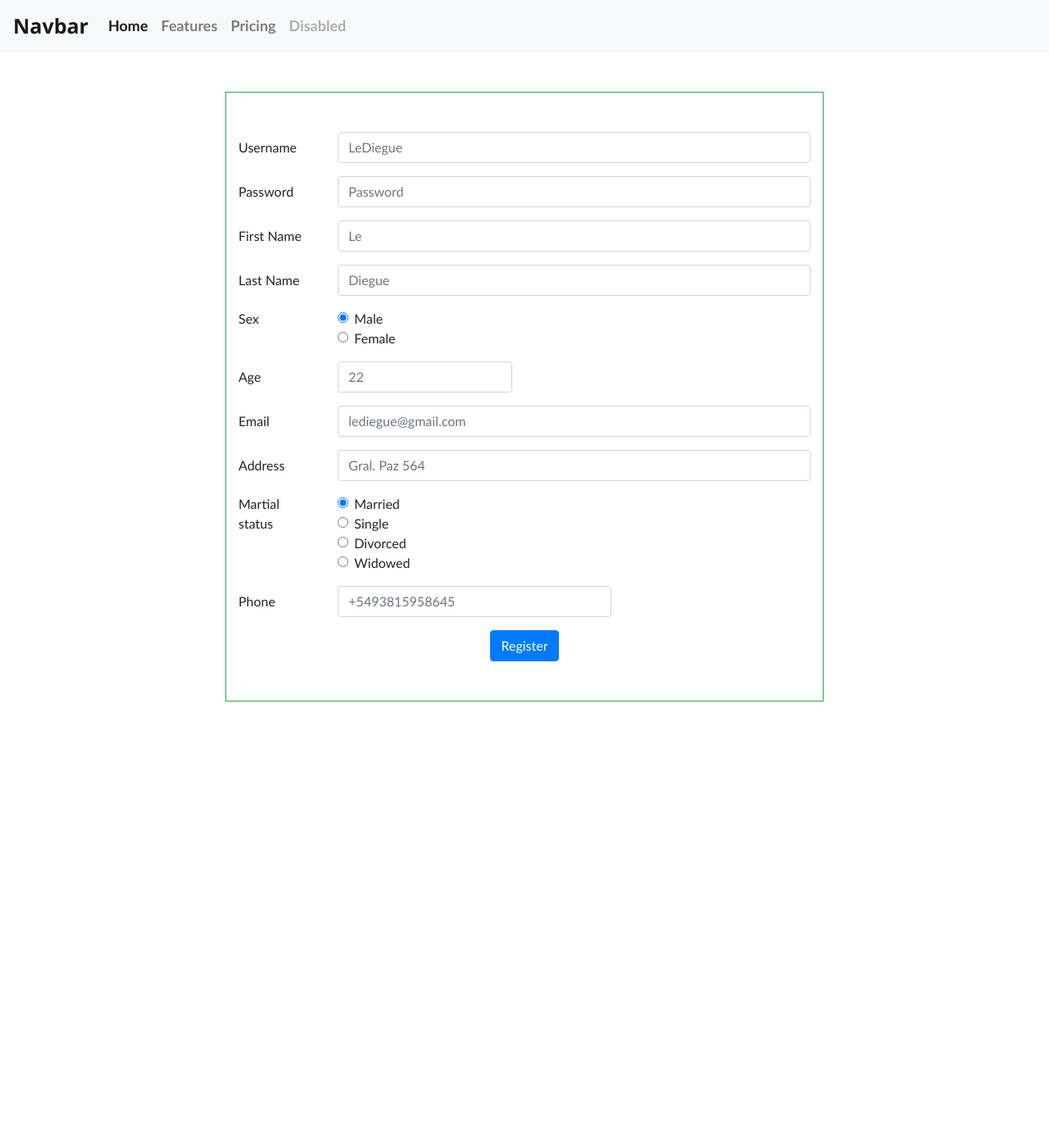
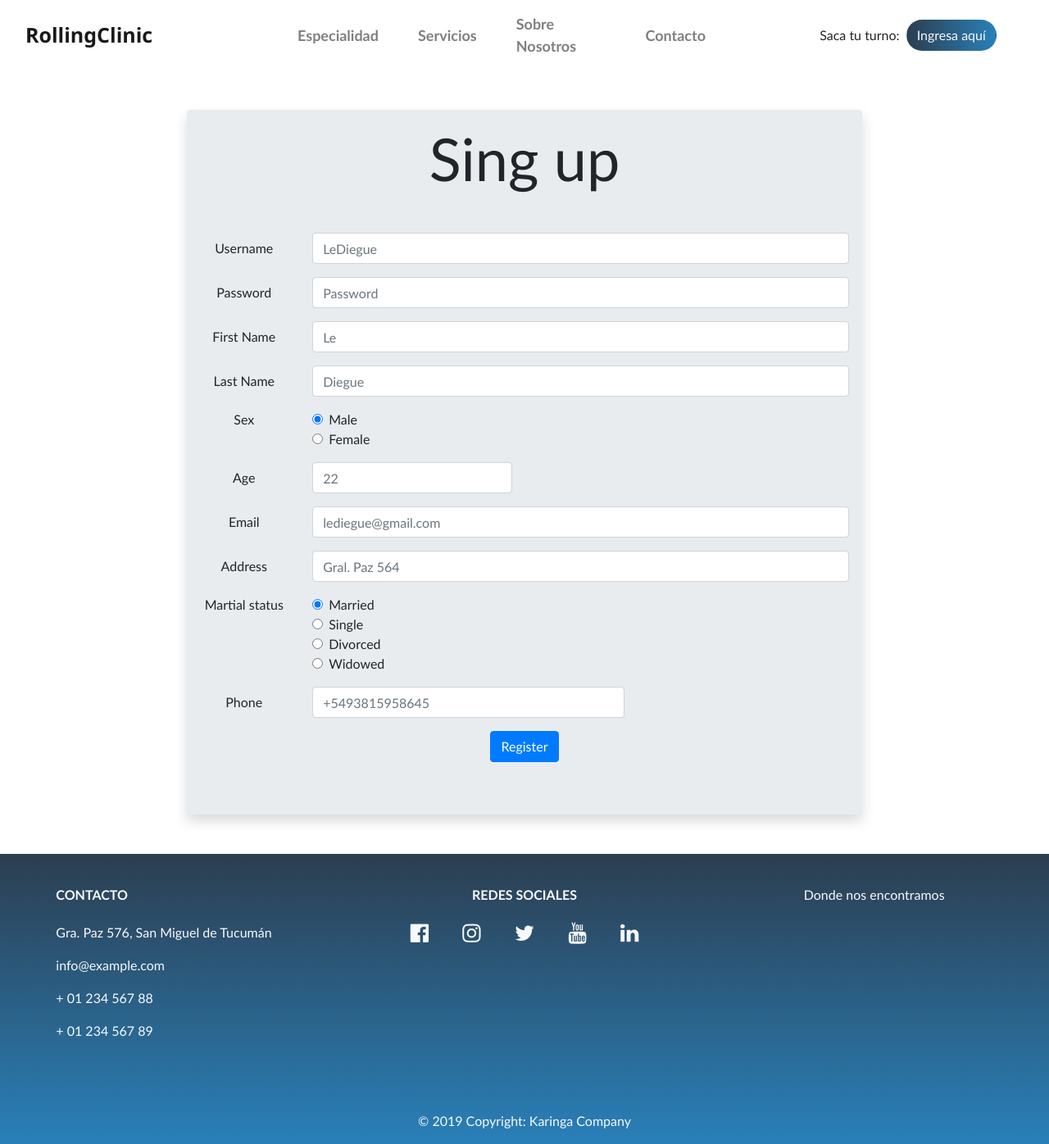
Before and after one commit to leomoyano/Clinica-Proyecto, a website built with webpack: page src/register.html in a window 1280 px wide. Shown: the whole page at 82% size. Before the commit the page ends 904 px from the top, so only its background shows below. Built offline with nearby package versions, Linux system fonts and the light colour scheme; grey boxes are pictures that could not be loaded.

Commit message:
Cambios RecuveryPass

```diff
--- a/src/register.html
+++ b/src/register.html
@@ -9,58 +9,75 @@
     <!-- Bootstrap CSS -->
     <link rel="stylesheet" href="https://stackpath.bootstrapcdn.com/bootstrap/4.3.1/css/bootstrap.min.css"
         integrity="sha384-ggOyR0iXCbMQv3Xipma34MD+dH/1fQ784/j6cY/iJTQUOhcWr7x9JvoRxT2MZw1T" crossorigin="anonymous">
-
-    <title>Hello, world!</title>
+    <link rel="stylesheet" href="https://cdnjs.cloudflare.com/ajax/libs/font-awesome/4.7.0/css/font-awesome.min.css">
+    <title>Register page</title>
 </head>
 
 <body>
-    <nav class="navbar navbar-expand-lg navbar-light bg-light">
-        <a class="navbar-brand" href="#">Navbar</a>
+    <nav class="navbar navbar-expand-lg navbar-light bg-white justify-content-between">
+        <div class="col-2">
+                <a class="navbar-brand" href="index.html">RollingClinic</a>
+        </div>
+
         <button class="navbar-toggler" type="button" data-toggle="collapse" data-target="#navbarNavAltMarkup"
             aria-controls="navbarNavAltMarkup" aria-expanded="false" aria-label="Toggle navigation">
             <span class="navbar-toggler-icon"></span>
         </button>
-        <div class="collapse navbar-collapse" id="navbarNavAltMarkup">
-            <div class="navbar-nav">
-                <a class="nav-item nav-link active" href="#">Home <span class="sr-only">(current)</span></a>
-                <a class="nav-item nav-link" href="#">Features</a>
-                <a class="nav-item nav-link" href="#">Pricing</a>
-                <a class="nav-item nav-link disabled" href="#" tabindex="-1" aria-disabled="true">Disabled</a>
-            </div>
+        <div class="col-lg-6">
+                <div class="collapse navbar-collapse justify-content-center ml-5" id="navbarNavAltMarkup">
+                        <div class="navbar-nav align-items-center">
+                            <a class="nav-item nav-link mx-3" href="#especialidad">Especialidad</a>
+                            <a class="nav-item nav-link mx-3" href="#servicios">Servicios</a>
+                            <a class="nav-item nav-link mx-3" href="#sobreNosotros">Sobre Nosotros</a>
+                            <a class="nav-item nav-link mx-3" href="#contactos">Contacto</a>
+                        </div>
+                    </div>
         </div>
+        <div class="col-3">
+                <div class="justify-content-center align-items-center d-none d-lg-flex">
+                        <span class="py-3 mr-2">Saca tu turno:</span>
+                        <button type="button" class="btn login-btn">
+                                <a class="text-light " href="#"
+                                data-toggle="modal" data-target="#exampleModal">Ingresa
+                                aquí</a>
+                        </button>
+                    </div>
+        </div>
+
     </nav>
     <!-- /*props[]={fecha de nacimiento, obra social}*/ -->
-    <div class="container">
+    <div class="container-fluid mb-0">
         <div class="row justify-content-center">
             <div class="col-lg-8">
-                <div class="container border border-success my-5">
+                <div class="container  shadow p-3 mb-5 jumbotron rounded my-5">
+                    <h1 class="display-3 text-center">Sing up</h1>
                     <form class="my-5">
                         <div class="form-group row">
-                            <label for="username" class="col-lg-2 col-form-label">Username</label>
+                            <label for="username" class="text-center col-lg-2 col-form-label">Username</label>
                             <div class="col-lg-10">
                                 <input type="text" class="form-control" id="username" placeholder="LeDiegue">
                             </div>
                         </div>
                         <div class="form-group row">
-                            <label for="password" class="col-lg-2 col-form-label">Password</label>
+                            <label for="password" class="text-center col-lg-2 col-form-label">Password</label>
                             <div class="col-lg-10">
                                 <input type="password" class="form-control" id="password" placeholder="Password">
                             </div>
                         </div>
                         <div class="form-group row">
-                            <label for="firstName" class="col-lg-2 col-form-label">First Name</label>
+                            <label for="firstName" class="text-center col-lg-2 col-form-label">First Name</label>
                             <div class="col-lg-10">
                                 <input type="firstName" class="form-control" id="firstName" placeholder="Le">
                             </div>
                         </div>
                         <div class="form-group row">
-                            <label for="lastName" class="col-lg-2 col-form-label">Last Name</label>
+                            <label for="lastName" class="text-center col-lg-2 col-form-label">Last Name</label>
                             <div class="col-lg-10">
                                 <input type="lastName" class="form-control" id="lastName" placeholder="Diegue">
                             </div>
                         </div>
                         <div class="form-group row">
-                            <legend class="col-form-label col-lg-2 pt-0">Sex</legend>
+                            <legend class="text-center col-form-label col-lg-2 pt-0">Sex</legend>
                             <div class="col-lg-10">
                                 <div class="form-check">
                                     <input class="form-check-input" type="radio" name="gridSex" id="male"
@@ -79,26 +96,26 @@
                             </div>
                         </div>
                         <div class="form-group row">
-                            <label for="age" class="col-lg-2 col-form-label">Age</label>
+                            <label for="age" class="text-center col-lg-2 col-form-label">Age</label>
                             <div class="col-lg-4">
                                 <input type="number" class="form-control" id="age" placeholder="22" step="1" min="0"
                                     max="120">
                             </div>
                         </div>
                         <div class="form-group row">
-                            <label for="email" class="col-lg-2 col-form-label">Email</label>
+                            <label for="email" class="text-center col-lg-2 col-form-label">Email</label>
                             <div class="col-lg-10">
                                 <input type="email" class="form-control" id="email" placeholder="lediegue@gmail.com">
                             </div>
                         </div>
                         <div class="form-group row">
-                            <label for="address" class="col-lg-2 col-form-label">Address</label>
+                            <label for="address" class="text-center col-lg-2 col-form-label">Address</label>
                             <div class="col-lg-10">
                                 <input type="text" class="form-control" id="address" placeholder="Gral. Paz 564">
                             </div>
                         </div>
                         <div class="form-group row">
-                            <legend class="col-form-label col-lg-2 pt-0">Martial status</legend>
+                            <legend class="text-center col-form-label col-lg-2 pt-0">Martial status</legend>
                             <div class="col-lg-10">
                                 <div class="form-check">
                                     <input class="form-check-input" type="radio" name="gridMartialStatus" id="married"
@@ -131,7 +148,7 @@
                             </div>
                         </div>
                         <div class="form-group row">
-                            <label for="age" class="col-lg-2 col-form-label">Phone</label>
+                            <label for="age" class="text-center col-lg-2 col-form-label">Phone</label>
                             <div class="col-lg-6">
                                 <input type="tel" class="form-control" id="phone" placeholder="+5493815958645">
                             </div>
@@ -145,9 +162,93 @@
                 </div>
             </div>
         </div>
-
     </div>
 
+    <!-- Footer -->
+    <footer class="font-small unique-color-dark pt-4">
+        <div class="page-footer container-fluid text-center text-md-left">
+            <div class="row mt-3 justify-content-around">
+                <div class="col-md-3 col-lg-3 col-xl-3 mb-4 text-light">
+
+                    <h6 class="text-uppercase font-weight-bold mb-4 ">Contacto</h6>
+
+                    <p>
+                        Gra. Paz 576, San Miguel de Tucumán</p>
+                    <p>
+                        info@example.com</p>
+                    <p>
+                        + 01 234 567 88</p>
+                    <p>
+                        + 01 234 567 89</p>
+                </div>
+
+                <div class="col-md-3 col-lg-3 col-xl-3 mb-4">
+
+                    <h6 class="text-uppercase font-weight-bold text-center text-light mb-4">Redes Sociales</h6>
+
+                    <div class="row justify-content-around">
+                        <i class="fa fa-facebook-official text-light" style="font-size:26px"></i>
+                        <i class="fa fa-instagram text-light" style="font-size:26px"></i>
+                        <i class="fa fa-twitter text-light" style="font-size:26px"></i>
+                        <i class="fa fa-youtube text-light" style="font-size:26px"></i>
+                        <i class="fa fa-linkedin text-light" style="font-size:26px"></i>
+                    </div>
+
+                </div>
+
+                <div class="col-md-3 col-lg-3 col-xl-3 mb-4">
+                    <h6 class="text-center text-light">Donde nos encontramos</h6>
+                    <iframe width="100%" height="200"
+                        src="https://maps.google.com/maps?width=100%&height=250&hl=es&q=General%20Paz%20300%2C%20San%20Miguel%20de%20Tucuman+()&ie=UTF8&t=&z=17&iwloc=B&output=embed"
+                        frameborder="0" scrolling="no" marginheight="0" marginwidth="0"><a
+                            href="https://www.mapsdirections.info/calcular-ruta.html">Mapa de Ruta</a></iframe>
+                </div>
+            </div>
+
+            <!-- Grid column -->
+
+        </div>
+
+        </div>
+        <div class="footer-copyright text-center text-light py-3">© 2019 Copyright:
+            <a"> Karinga Company</a>
+        </div>
+    </footer>
+    <!-- Footer -->
+
+    <!-- Modal -->
+  <div class="modal fade" id="exampleModal" tabindex="-1" role="dialog" aria-labelledby="exampleModalLabel" aria-hidden="true">
+        <div class="modal-dialog" role="document">
+          <div class="modal-content">
+            <div class="modal-header">
+              <h5 class="modal-title" id="exampleModalLabel">Inicia sesion</h5>
+              <button type="button" class="close" data-dismiss="modal" aria-label="Close">
+                <span aria-hidden="true">&times;</span>
+              </button>
+            </div>
+            <div class="modal-body">
+                <form>
+                    <div class="form-group">
+                      <label for="exampleInputEmail1">Email</label>
+                      <input type="email" class="form-control" id="exampleInputEmail1" aria-describedby="emailHelp" placeholder="Ingresa tu email">
+
+                    </div>
+                    <div class="form-group">
+                      <label for="exampleInputPassword1">Contraseña</label>
+                      <input type="password" class="form-control" id="exampleInputPassword1" placeholder=" Ingresa tu Contraseña">
+                    </div>
+                    <a class="" href="register.html" style="font-size:14px">No tenes cuenta? Registrate acá</a>
+                    <br>
+                    <a class="" href="#" style="font-size:14px">Perdiste la contraseña?</a>
+                    <!-- <button type="submit" class="btn btn-primary">Submit</button> -->
+                  </form>
+            </div>
+            <div class="modal-footer">
+              <button type="button" class="btn btn-primary"id="btnIngresar">Ingresar</button>
+            </div>
+          </div>
+        </div>
+      </div>
 
     <!-- Optional JavaScript -->
     <!-- jQuery first, then Popper.js, then Bootstrap JS -->
```
Also changed, not shown: src/index.html (+62 -40 lines), src/register.js (+4 -4 lines).
